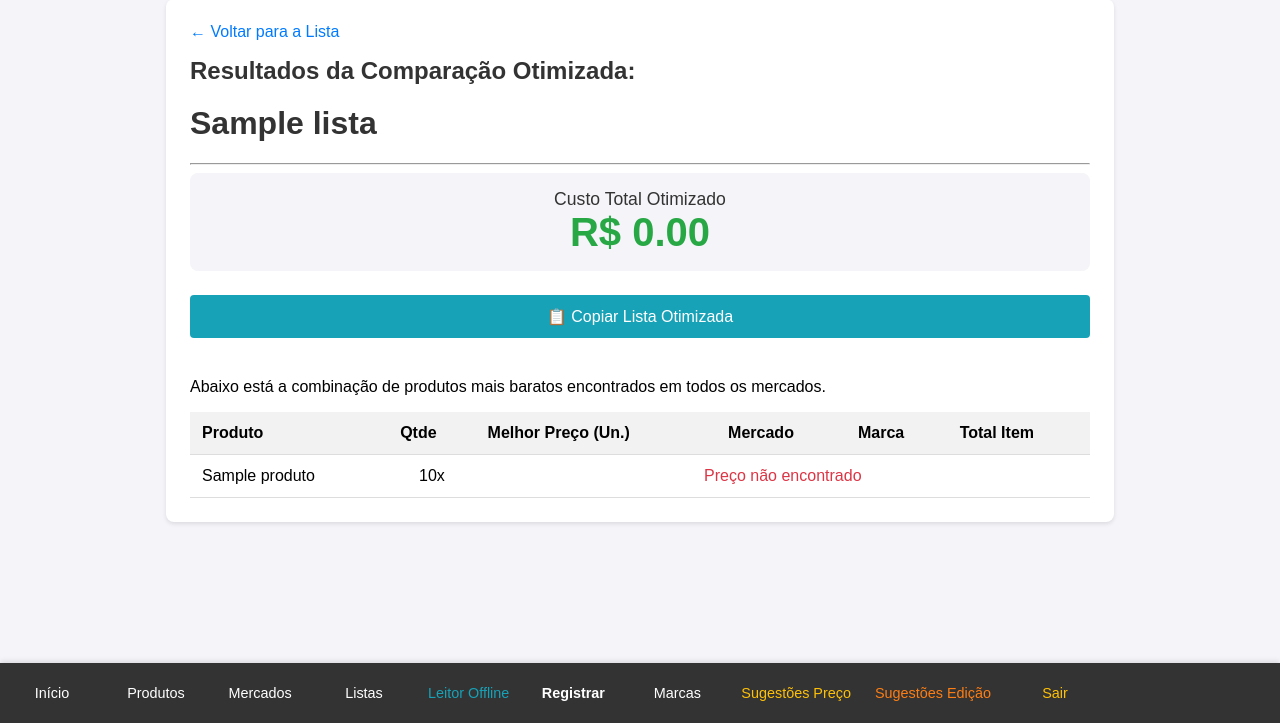
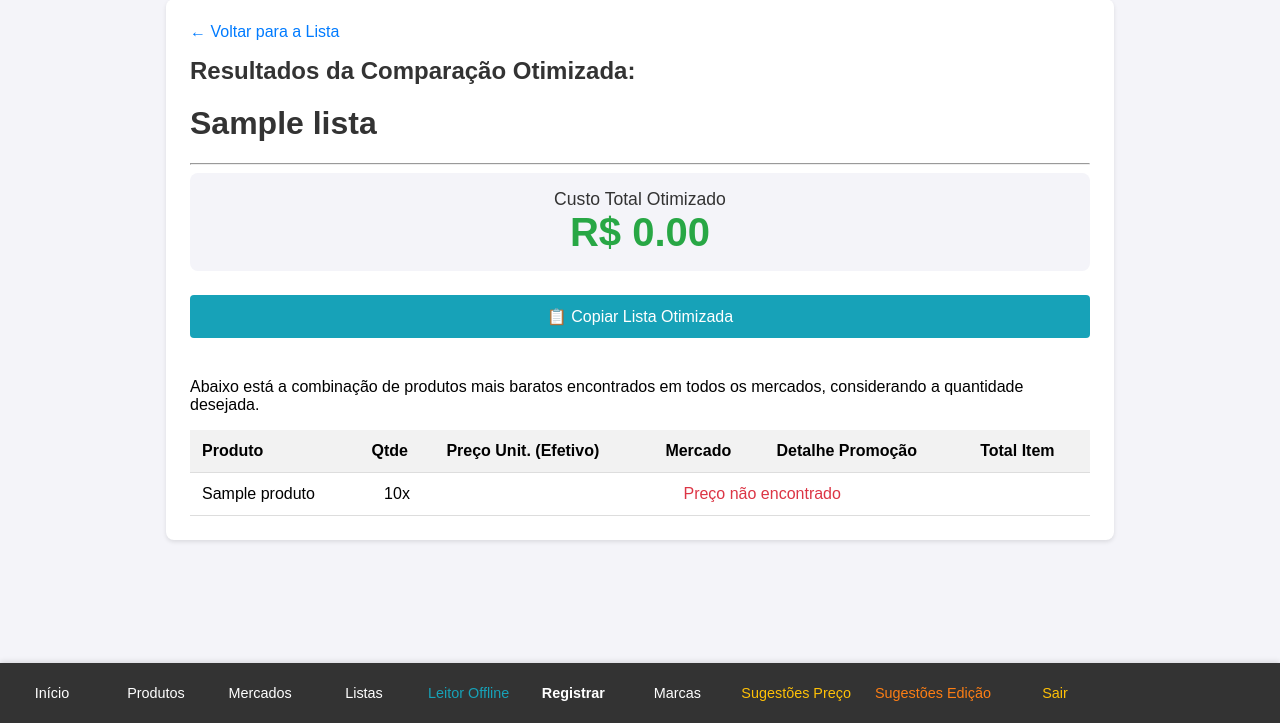
Before and after one commit to MestreUDK/PriceApp, a Flask app: page /lista/1/comparar in a window 1280 px wide. Shown: the part 77-800 px from the top of the page. Run offline with Flask 3, Linux system fonts and the light colour scheme; a user stored in the database is signed in; tables that the repository leaves empty hold one stand-in row (values such as "Sample post").

Commit message:
Atualizar o lista_comparar.html

```diff
--- a/templates/lista_comparar.html
+++ b/templates/lista_comparar.html
@@ -26,7 +26,7 @@
         📋 Copiar Lista Otimizada
     </button>
 
-    <p>Abaixo está a combinação de produtos mais baratos encontrados em todos os mercados.</p>
+    <p>Abaixo está a combinação de produtos mais baratos encontrados em todos os mercados, considerando a quantidade desejada.</p>
 
     {% if not resultados %}
         <p>Não foi possível gerar uma comparação. Verifique se os produtos da sua lista têm preços cadastrados.</p>
@@ -36,9 +36,9 @@
                 <tr>
                     <th>Produto</th>
                     <th>Qtde</th>
-                    <th>Melhor Preço (Un.)</th>
+                    <th>Preço Unit. (Efetivo)</th>
                     <th>Mercado</th>
-                    <th>Marca</th>
+                    <th>Detalhe Promoção</th>
                     <th>Total Item</th>
                 </tr>
             </thead>
@@ -49,15 +49,26 @@
                     <td data-label="Qtde" style="text-align: center;">{{ res.item.quantidade }}x</td>
 
                     {% if res.found %}
-                        <td data-label="Preço Un." style="font-weight: bold; color: #28a745;">
-                            R$ {{ "%.2f"|format(res.best_price.valor) }}
+                        {% set preco_unit_efetivo = res.total_cost / res.item.quantidade %}
+                        <td data-label="Preço Unit." style="font-weight: bold; color: #28a745;">
+                            R$ {{ "%.2f"|format(preco_unit_efetivo) }}
                             {% if res.best_price.e_promocao %}
                                 <span title="Preço Promocional">⚡</span>
                             {% endif %}
                         </td>
                         <td data-label="Mercado">{{ res.best_price.supermercado.nome }}</td>
-                        <td data-label="Marca">
-                            {{ res.best_price.marca.nome if res.best_price.marca else 'Sem marca' }}
+                        <td data-label="Promoção">
+                            {% if res.best_price.e_promocao %}
+                                {% if res.best_price.promo_tipo == 'unidade' %}
+                                    Preço Reduzido
+                                {% elif res.best_price.promo_tipo == 'quantidade' %}
+                                    {{ res.best_price.promo_qtd_necessaria }} por R$ {{ "%.2f"|format(res.best_price.promo_qtd_valor) }}
+                                {% else %}
+                                    Promo
+                                {% endif %}
+                            {% else %}
+                                Preço Normal
+                            {% endif %}
                         </td>
                         <td data-label="Total Item" style="font-weight: bold;">
                             R$ {{ "%.2f"|format(res.total_cost) }}
@@ -80,27 +91,24 @@ document.addEventListener('DOMContentLoaded', () => {
     if (copyButton) {
         copyButton.addEventListener('click', () => {
             try {
-                // 1. Pega os dados armazenados no botão
                 const nomeLista = copyButton.getAttribute('data-list-nome');
                 const total = copyButton.getAttribute('data-list-total');
                 const itemsJson = copyButton.getAttribute('data-list-items');
                 const items = JSON.parse(itemsJson);
 
-                // 2. Formata o texto para o clipboard
                 let clipboardText = `🛒 Lista Otimizada - ${nomeLista} 🛒\n`;
                 clipboardText += "---------------------------------\n\n";
 
                 items.forEach(item => {
                     if (item.found === false) {
-                        // Item não encontrado
                         clipboardText += `❌ ${item.qtde}x ${item.nome}\n`;
                         clipboardText += `    (Item não encontrado)\n\n`;
                     } else {
-                        // Item encontrado
-                        // Ex: "✅ 2x Arroz (Tio João)"
+                        // INÍCIO DA MUDANÇA (ETAPA 20)
                         const itemLine = `✅ ${item.qtde}x ${item.nome} (${item.marca})\n`;
-                        // Ex: "    @ Mercado A .... Total: R$ 25.98\n\n"
-                        const priceLine = `    @ ${item.mercado} .... Total: R$ ${item.total_item.toFixed(2)}\n\n`;
+                        // Mostra o preço unitário efetivo
+                        const priceLine = `    @ ${item.mercado} (R$ ${item.preco_unit.toFixed(2)}/un) .... Total: R$ ${item.total_item.toFixed(2)}\n\n`;
+                        // FIM DA MUDANÇA
                         clipboardText += itemLine + priceLine;
                     }
                 });
@@ -108,7 +116,6 @@ document.addEventListener('DOMContentLoaded', () => {
                 clipboardText += "---------------------------------\n";
                 clipboardText += `VALOR TOTAL: R$ ${total}`;
 
-                // 3. Copia para o Clipboard
                 navigator.clipboard.writeText(clipboardText).then(() => {
                     copyButton.textContent = 'Copiado! ✅';
                     copyButton.style.backgroundColor = '#28a745';
```
